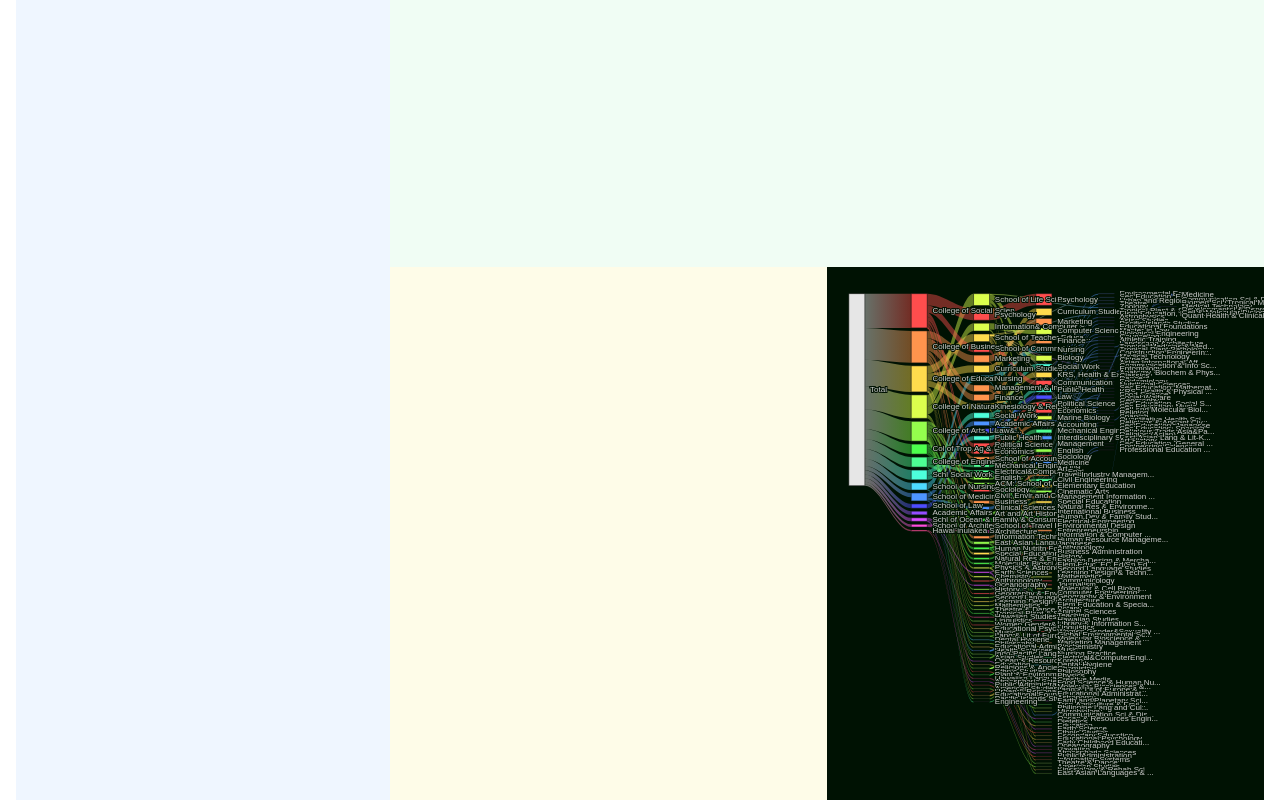
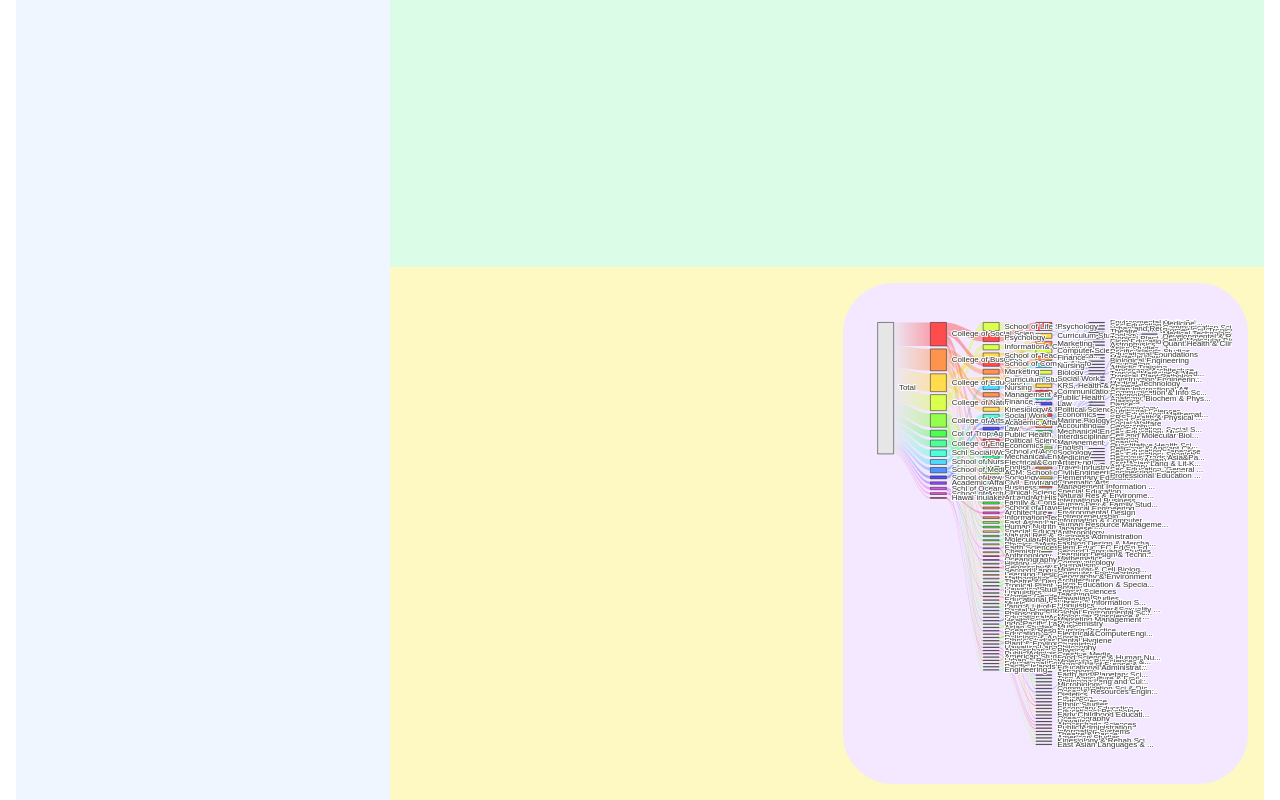
Before and after one commit to eric-z4/gradgraph, a Next.js app: page / in a window 1280 px wide. Built offline with nearby package versions, Linux system fonts and the light colour scheme.

Commit message:
Updated style of sankey bg

```diff
--- a/app/components/chart_group.tsx
+++ b/app/components/chart_group.tsx
@@ -63,12 +63,12 @@ export default function ChartGroup({
 
     return (
         <div className={className}>
-            <div className="bg-green-50 row-start-1 col-span-10">
+            <div className="bg-green-100 row-start-1 col-span-10">
                 { /*Insert line charts here*/ }
             </div>
-            <div className="bg-yellow-50 row-start-2 row-span-2 col-span-10 grid grid-cols-subgrid">
+            <div className="bg-yellow-100 row-start-2 row-span-2 col-span-10 grid grid-cols-subgrid">
                 { /*Insert pie/donut chart here*/ }
-                <Sankey data={filteredData} className="col-start-6 col-span-5" />
+                <Sankey data={filteredData} className="col-start-6 col-span-5 bg-purple-100 rounded-[50px] p-4 m-4" />
             </div>
         </div>
     );
--- a/app/components/sankey.jsx
+++ b/app/components/sankey.jsx
@@ -148,7 +148,6 @@ export default function Sankey({
         const sankeyData = sankeyDataProcess(data);
 
         option.current = {
-            backgroundColor: "rgba(0, 18, 3, 1)",
             tooltip: {
                 trigger: "item",
                 triggerOn: "mousemove",
--- a/app/page.tsx
+++ b/app/page.tsx
@@ -28,7 +28,7 @@ export default async function Page() {
     */
 
     return (
-        <div className="grid grid-cols-10 grid-row-1 h-screen mx-4">
+        <div className="grid grid-cols-10 grid-row-1 h-screen px-4">
             <div className="bg-blue-50 col-span-3"></div>
             <ChartGroup rawDegreeData={rawDegreeData} className="col-span-7 grid grid-cols-10 grid-rows-3" />
         </div>
```
